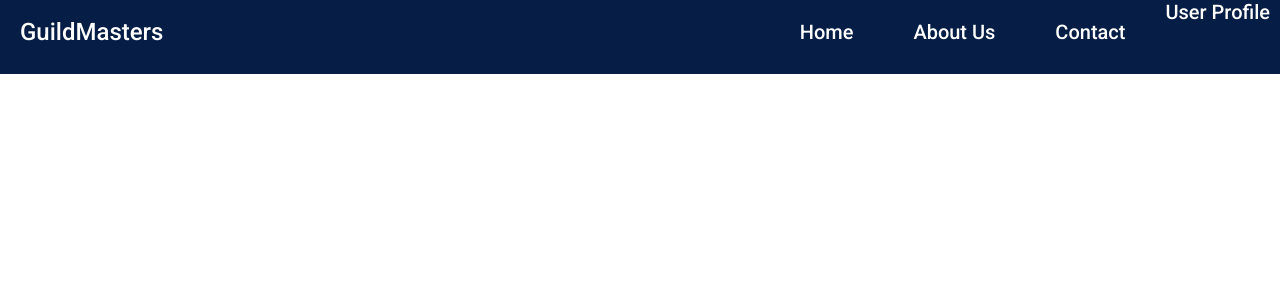
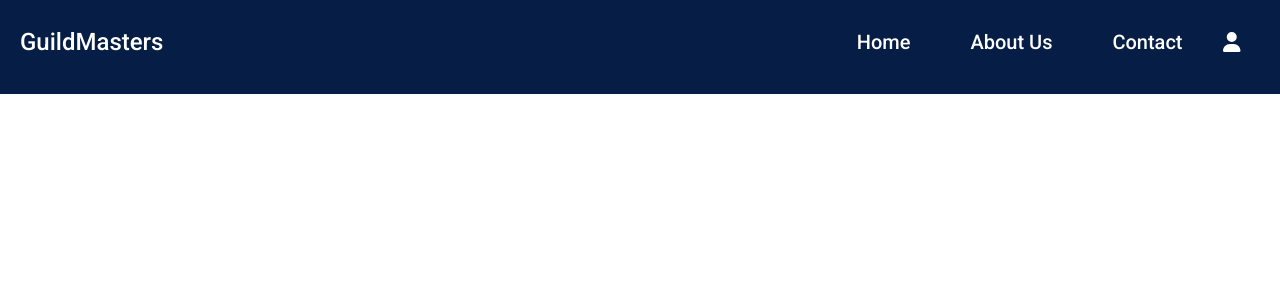
Before and after one commit to nikamaish/GuildMasters, a React (Create React App) app in the folder frontend/: page /logout in a window 1280 px wide. Shown: the top 300 px of the page. Built offline with nearby package versions, Linux system fonts and the light colour scheme; no server answers.

Commit message:
login logout useContext

```diff
--- a/frontend/src/navbar/navbar.css
+++ b/frontend/src/navbar/navbar.css
@@ -79,12 +79,12 @@
   }
 
   .navbar-items {
-    list-style: none;
+    display: inline;
+    margin-right: 20px;
+    align-items: center; /* Center items vertically */
     display: flex;
-    margin: -10px;
-    padding: 0;
+    font-size: 20px;
     font-family: 'Roboto', sans-serif;
-    font-size: 20px;
   }
 
   .navbar-items.active {
@@ -98,7 +98,7 @@
   }
 
   .navbar-items li {
-    display: inline;
+    display: inline-block;
     margin-right: 20px;
     padding: 20px;
   }
--- a/frontend/src/navbar/navbar.jsx
+++ b/frontend/src/navbar/navbar.jsx
@@ -42,10 +42,10 @@ const Navbar = () => {
             <li><a href="/">Contact</a></li>
             {user ? (
               // If the user is authenticated, show the logout button
-              <Link to="/logout">Logout</Link>
+              <Link to="/logout"><FontAwesomeIcon icon={faRightFromBracket}/></Link>
             ) : (
               // If the user is not authenticated, show the user icon
-              <Link to="/userProfile">User Profile</Link>
+              <Link to="/userProfile"><FontAwesomeIcon icon= {faUser}/> </Link>
             )}
           </ul>
         </div>
--- a/frontend/src/userProfile/Logout.jsx
+++ b/frontend/src/userProfile/Logout.jsx
@@ -4,6 +4,7 @@ import { useAuth } from '../AuthContext/AuthContext';
 import { useHistory } from 'react-router-dom';
 const Logout = () => {
   const { logout } = useAuth();
+  const history = useHistory();
 
   useEffect(() => {
     const handleLogout = async () => {
@@ -17,6 +18,7 @@ const Logout = () => {
         if (response.ok) {
           // Successful logout on the backend, now perform the logout on the frontend
           logout();
+          history.push('/');
 
         } else {
           // Handle logout failure
```
